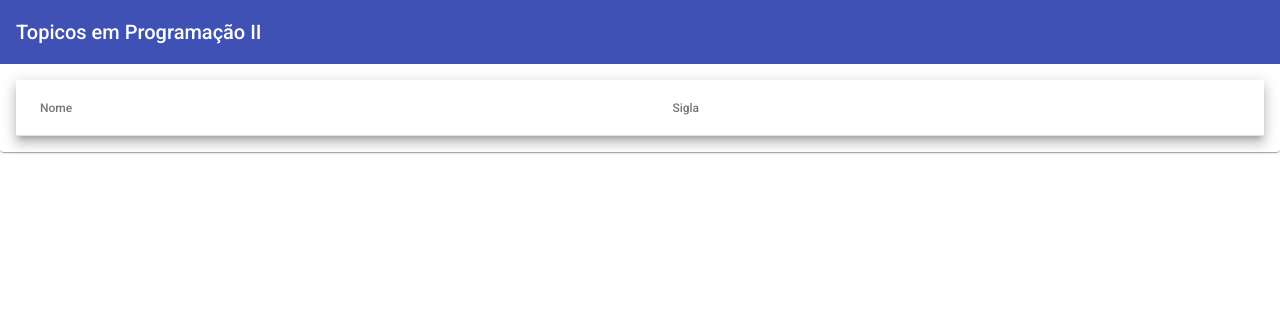
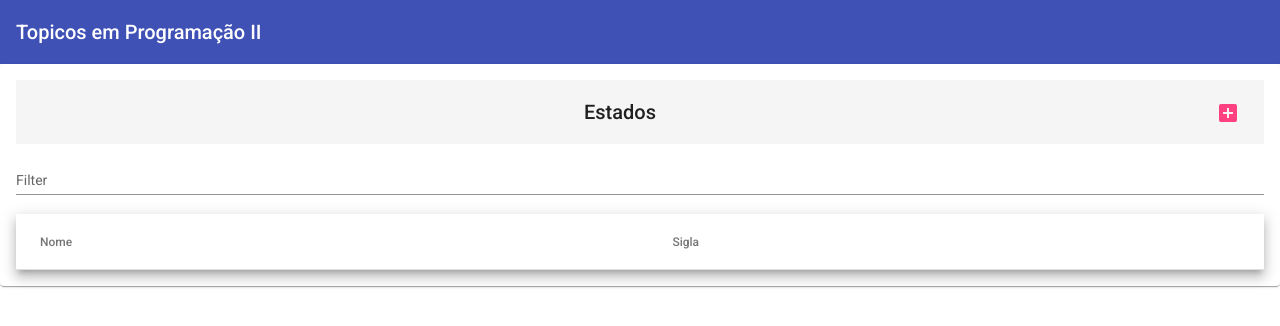
Before and after one commit to janiojunior/angular-topicos2, an Angular app: page /estado in a window 1280 px wide. Shown: the top 326 px of the page. Built offline with nearby package versions, Linux system fonts and the light colour scheme; no server answers.

Commit message:
add filter and icon

```diff
--- a/src/app/estado/estados/estados.component.css
+++ b/src/app/estado/estados/estados.component.css
@@ -1,3 +1,13 @@
 table {
     width: 100%;
   }
+
+  mat-form-field {
+    font-size: 14px;
+    width: 100%;
+  }
+
+  .toolbar-center {
+    flex: 1 1 auto;
+    text-align: center;
+  }
--- a/src/app/estado/estados/estados.component.html
+++ b/src/app/estado/estados/estados.component.html
@@ -1,4 +1,16 @@
 <mat-card>
+
+  <mat-toolbar >
+    <span class="toolbar-center">Estados</span>
+    <button mat-icon-button color="accent">
+      <mat-icon>add_box</mat-icon>
+    </button>
+  </mat-toolbar>
+
+  <mat-form-field appearance="standard">
+    <mat-label>Filter</mat-label>
+    <input matInput (keyup)="applyFilter($event)" placeholder="Ex. tocantins" #input>
+  </mat-form-field>
 
     <table mat-table [dataSource]="estados" class="mat-elevation-z8">
 
--- a/src/app/estado/estados/estados.component.ts
+++ b/src/app/estado/estados/estados.component.ts
@@ -1,4 +1,5 @@
 import { Component, OnInit } from '@angular/core';
+import { MatTableDataSource } from '@angular/material/table';
 import { Observable } from 'rxjs';
 import { Estado } from '../model/estado';
 import { EstadoService } from '../services/estado.service';
@@ -15,14 +16,24 @@ export class EstadosComponent implements OnInit {
   //   {id: 2, nome: 'Goiás', sigla: 'GO'},
   //   {id: 3, nome: 'São Paulo', sigla: 'SP'}
   // ]
-  estados: Observable<Estado[]>;
+  //estados: Observable<Estado[]>;
+
+  // datasource
+  estados!: MatTableDataSource<Estado>;
   displayedColumns = ['nome', 'sigla']
 
   constructor(private estadoService: EstadoService) {
-    this.estados = estadoService.list();
+    this.estadoService.list().subscribe( (dados) =>
+      {this.estados = new MatTableDataSource(dados)});
+    // this.estados = estadoService.list();
   }
 
   ngOnInit(): void {
   }
 
+  applyFilter(event: Event) {
+    const filterValue = (event.target as HTMLInputElement).value;
+    this.estados.filter = filterValue.trim().toLowerCase();
+  }
+
 }
```
Also changed, not shown: package.json (+13 -13 lines), src/app/estado/estado.module.ts (+12 -2 lines), 1 other file (tests, documents, lock files or other folders).
